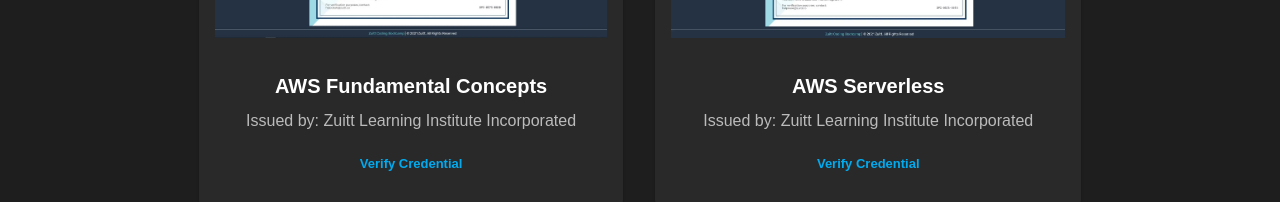
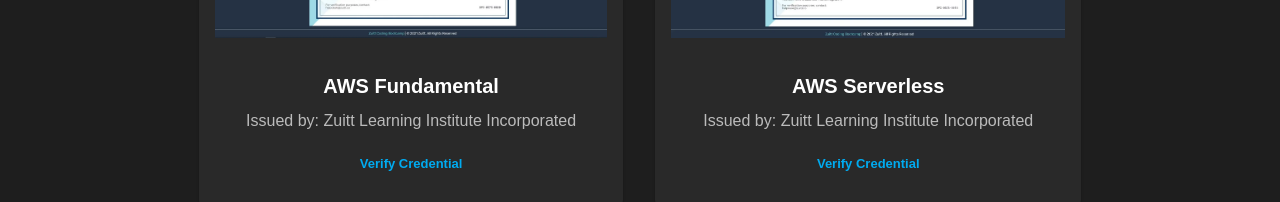
Before and after one commit to jaredadrielletolentino/webportfolio, a React (Create React App) app: page /certifications in a window 1280 px wide. Shown: the part 398-600 px from the top of the page. Built offline with nearby package versions, Linux system fonts and the light colour scheme.

Commit message:
Update the link of cert for Full stack developer

```diff
--- a/src/constants/certifications.js
+++ b/src/constants/certifications.js
@@ -1,6 +1,6 @@
 const certifications = [
   {
-    title: 'AWS Fundamental Concepts',
+    title: 'AWS Fundamental',
     issuer: 'Zuitt Learning Institute Incorporated',
     image: '/images/certs/aws-fundamental-concept.webp',
     link: 'http://share.zertify.zuitt.co/certificate/9763a9eb-5a58-45d4-9b16-496adb35c8e6',
@@ -21,7 +21,7 @@
     title: 'Full-Stack Web Development',
     issuer: 'Zuitt Coding Bootcamp',
     image: '/images/certs/full-stack-cert.webp',
-    link: 'https://www.credly.com/your-badge-link',
+    link: 'http://share.zertify.zuitt.co/certificate/3d71b50c-a60b-4ef8-816d-6f438e82f4cb',
   },
   {
     title: 'Backend Development Certificate',
```
Also changed, not shown: public/images/certs/full-stack-cert.JPG (added), public/images/certs/full-stack-cert.webp (added).
